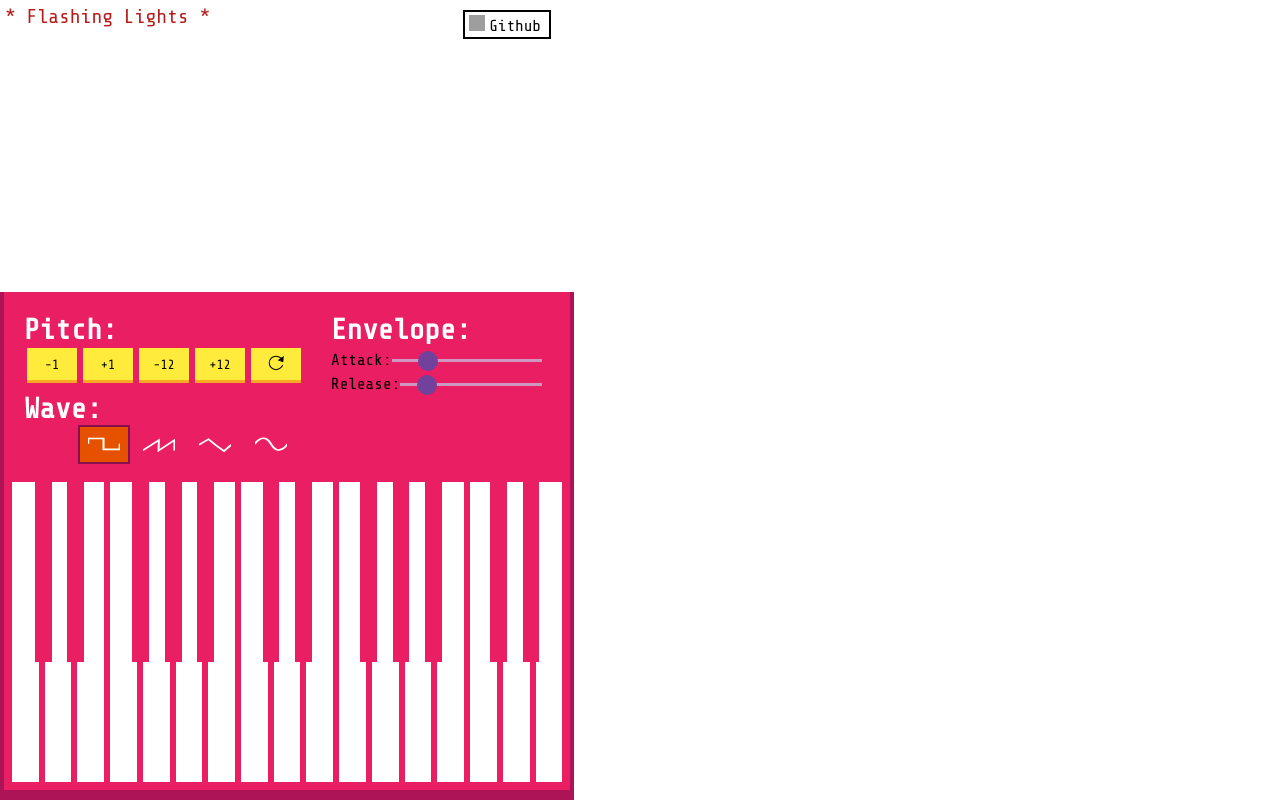
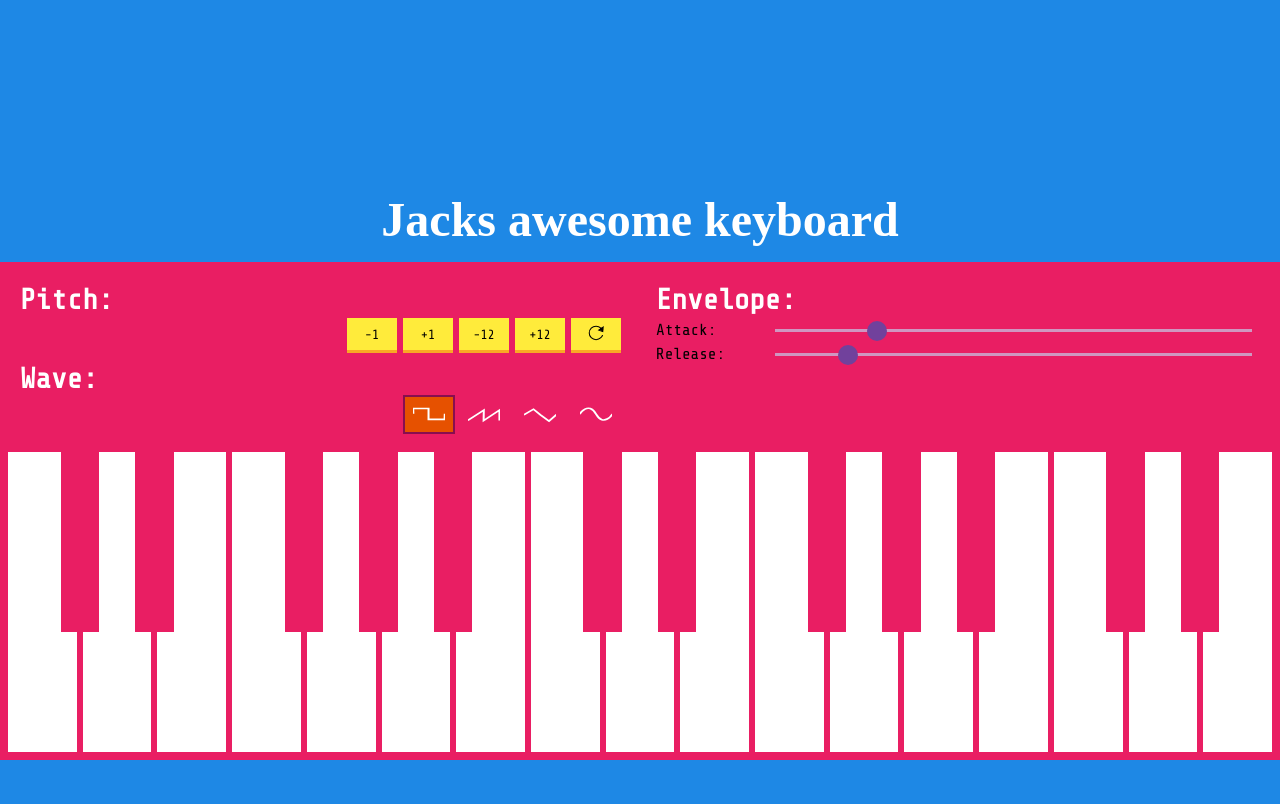
Before and after one commit to JackDanielJosephVarney/keyboard-app, a React (Create React App) app: page / in a window 1280 px wide. Built offline with nearby package versions, Linux system fonts and the light colour scheme; grey boxes are pictures that could not be loaded; the HTML template or start-up script is replaced by a standard one; a web font is replaced by a local one.

Commit message:
more consistent layout accross mobile devices

```diff
--- a/src/App.scss
+++ b/src/App.scss
@@ -4,6 +4,8 @@
   top: 0px;
 
   height: 100%;
+  width: 100%;
+
   display: flex;
   flex-direction: column;
   align-items: center;
@@ -22,12 +24,23 @@
       font-size: 3em;
     }
 
-    @media screen and (max-height: 600px) {
+    @media screen and (max-height: 600px), screen and (max-width: 600px) {
       display: none;
     }
   }
 
+  .mobile-message {
+    display: none;
+
+    @media screen and (max-width: 480px) {
+      display: block;
+      text-align: center;
+      margin: 60px 0;
+    }
+  }
+
   .keyboard-wrapper {
+    height: 100%;
     width: 70%;
 
     @media screen and (max-width: 1280px) {
@@ -35,18 +48,18 @@
       margin: auto 0 0 0;
     }
 
-    @media screen and (max-width: 600px) {
+    @media screen and (max-width: 480px) {
       display: none;
     }
   }
+}
 
-  .mobile-message {
-    display: none;
-
-    @media screen and (max-width: 600px) {
-      display: inherit;
-    }
-  }
+.visualiser-wrapper {
+  position: absolute;
+  z-index: 0;
+  top: 0px;
+  height: 100%;
+  width: 100%;
 }
 
 .flashing-warning {
--- a/src/App.tsx
+++ b/src/App.tsx
@@ -7,12 +7,14 @@
 import Visualiser from './containers/Visualiser';
 
 class App extends React.Component {
+  state = {
+    isDesktop: window.innerWidth > 1280
+  };
+
   public render() {
     return (
       <>
-        <Visualiser />
         <div className="app">
-          <GitHubButton />
           <h1 className="title">Jacks awesome keyboard</h1>
           <h1 className="mobile-message">Rotate me!</h1>
           <KeyboardProvider>
@@ -21,9 +23,25 @@
             </div>
           </KeyboardProvider>
         </div>
-        <span className="flashing-warning">* Flashing Lights *</span>
+        {this.state.isDesktop ? (
+          <>
+            <div className="visualiser-wrapper">
+              <Visualiser />
+            </div>
+            <GitHubButton />
+            <span className="flashing-warning">* Flashing Lights *</span>
+          </>
+        ) : null}
       </>
     );
+  }
+
+  componentDidMount() {
+    window.addEventListener('resize', () => {
+      this.setState({
+        isDesktop: window.innerWidth > 1280
+      });
+    });
   }
 }
 
--- a/src/containers/Keyboard.scss
+++ b/src/containers/Keyboard.scss
@@ -1,24 +1,24 @@
 .keyboard {
   background-color: #e91e63;
-  width: 100%;
-  border-right: 4px solid #AD1457;
-  border-bottom: 10px solid #AD1457;
-  border-left: 4px solid #AD1457;
+  width: calc(100% - 8px);
+  border-bottom: 10px solid #ad1457;
+  border-right: 4px solid #ad1457;
+  border-left: 4px solid #ad1457;
 
   @media screen and (max-width: 1280px) {
     display: flex;
     flex-direction: column;
     justify-content: flex-end;
+
+    width: 100%;
+    border: none;
   }
 
   @media screen and (max-width: 600px) {
     background-color: #e91e63;
     width: 100%;
-    box-shadow: 0 19px 38px rgba(0, 0, 0, 0.3), 0 15px 12px rgba(0, 0, 0, 0.22);
-  }
-
-  @media screen and (max-height: 600px) {
     height: 100%;
+    overflow: scroll;
   }
 }
 
@@ -27,7 +27,7 @@
   margin-top: auto;
 
   @media screen and (max-width: 600px) {
-    padding: 8px;
-    margin-top: auto;
+    width: calc(100% - 16px);
+    height: calc(100% - 16px);
   }
 }
--- a/src/containers/Keyboard.tsx
+++ b/src/containers/Keyboard.tsx
@@ -12,16 +12,8 @@
 
 export default class Keyboard extends React.Component<Props, State> {
   state = {
-    isMobile: false
+    isMobile: window.innerWidth < 960
   };
-
-  setIsMobile = () => this.setState({ isMobile: window.innerWidth < 1280 });
-
-  componentDidMount() {
-    this.setIsMobile();
-
-    window.addEventListener('resize', this.setIsMobile);
-  }
 
   render() {
     return (
@@ -33,4 +25,10 @@
       </div>
     );
   }
+
+  componentDidMount() {
+    window.addEventListener('resize', () =>
+      this.setState({ isMobile: window.innerWidth < 960 })
+    );
+  }
 }
--- a/src/index.scss
+++ b/src/index.scss
@@ -1,13 +1,20 @@
 * {
   font-family: 'Share Tech Mono', monospace;
+  margin: 0;
 }
 
 body {
   margin: 0;
   padding: 0;
-  height: 100vh;
+  height: 100%;
+  min-height: 100vh;
   max-width: 100%;
   overflow: hidden;
+
+  @media screen and (max-width: 1280px) {
+    background-color: rgba(30, 136, 229, 1);
+    overflow: scroll;
+  }
 }
 
 #root {
```
